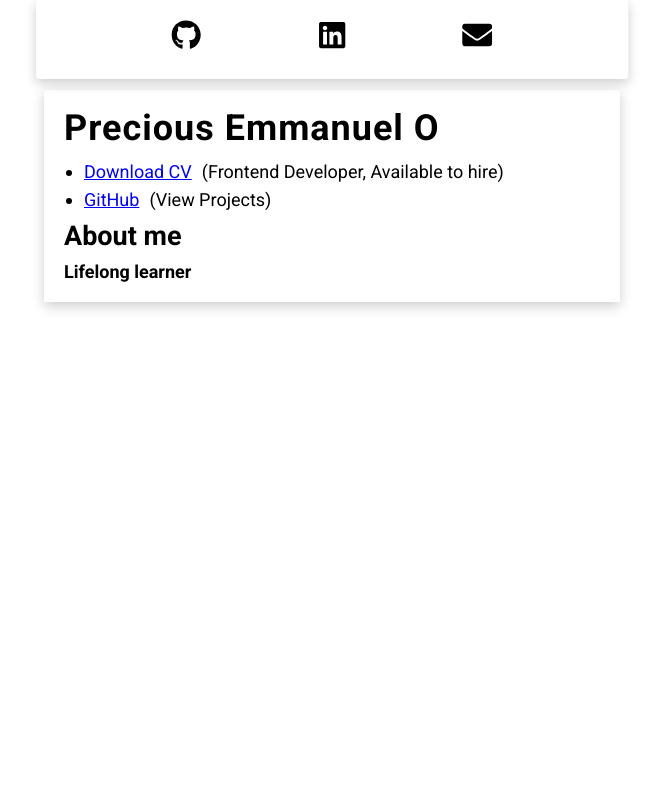
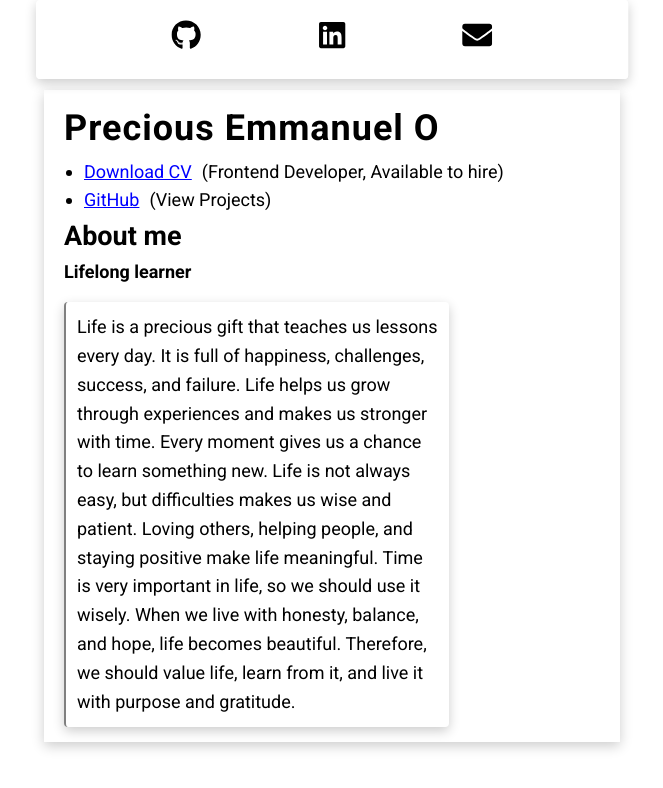
Before and after one commit to oeprecious/PreciousEmmanuelO, a React (Vite) app: page / in a window 1280 px wide. Shown: the top 788 px of the page, without its empty margins (308-971 px from the left). Built offline with nearby package versions, Linux system fonts and the light colour scheme; no server answers; a web font is replaced by a local one.

Commit message:
Add favQuote, add color blue to cv_projects link

```diff
--- a/src/App.css
+++ b/src/App.css
@@ -55,3 +55,21 @@
 .card ul li {
   margin-left: 2rem !important;
 }
+
+.favQuote {
+  max-width: 65%;
+  margin-top: 1.5rem;
+  border-left: 2px solid gray;
+  padding: 1.1rem;
+  border-radius: 0.4rem;
+  box-shadow: 0px 4px 12px rgba(0, 0, 0, 0.2);
+  transition: transform 0.2s ease;
+}
+
+.favQuote:hover {
+  transform: translateY(-5px);
+}
+
+.cv_project_Link li a {
+  color: blue;
+}
--- a/src/App.jsx
+++ b/src/App.jsx
@@ -40,9 +40,16 @@ const App = () => {
                 <h4>Lifelong learner</h4>
               </div>
 
-            </div>
+              <div className="favQuote">
+                Life is a precious gift that teaches us lessons every day. It is full
+                of happiness, challenges, success, and failure. Life helps us grow through
+                experiences and makes us stronger with time. Every moment gives us a chance to
+                learn something new. Life is not always easy, but difficulties makes us wise and patient. Loving others, helping people, and staying positive make life meaningful.
+                Time is very important in life, so we should use it wisely. When we live with honesty, balance, and hope, life becomes beautiful. Therefore, we should value life, learn from it, and live it with purpose and gratitude.
+              </div>
 
 
+            </div>
 
           </main>
 
```
